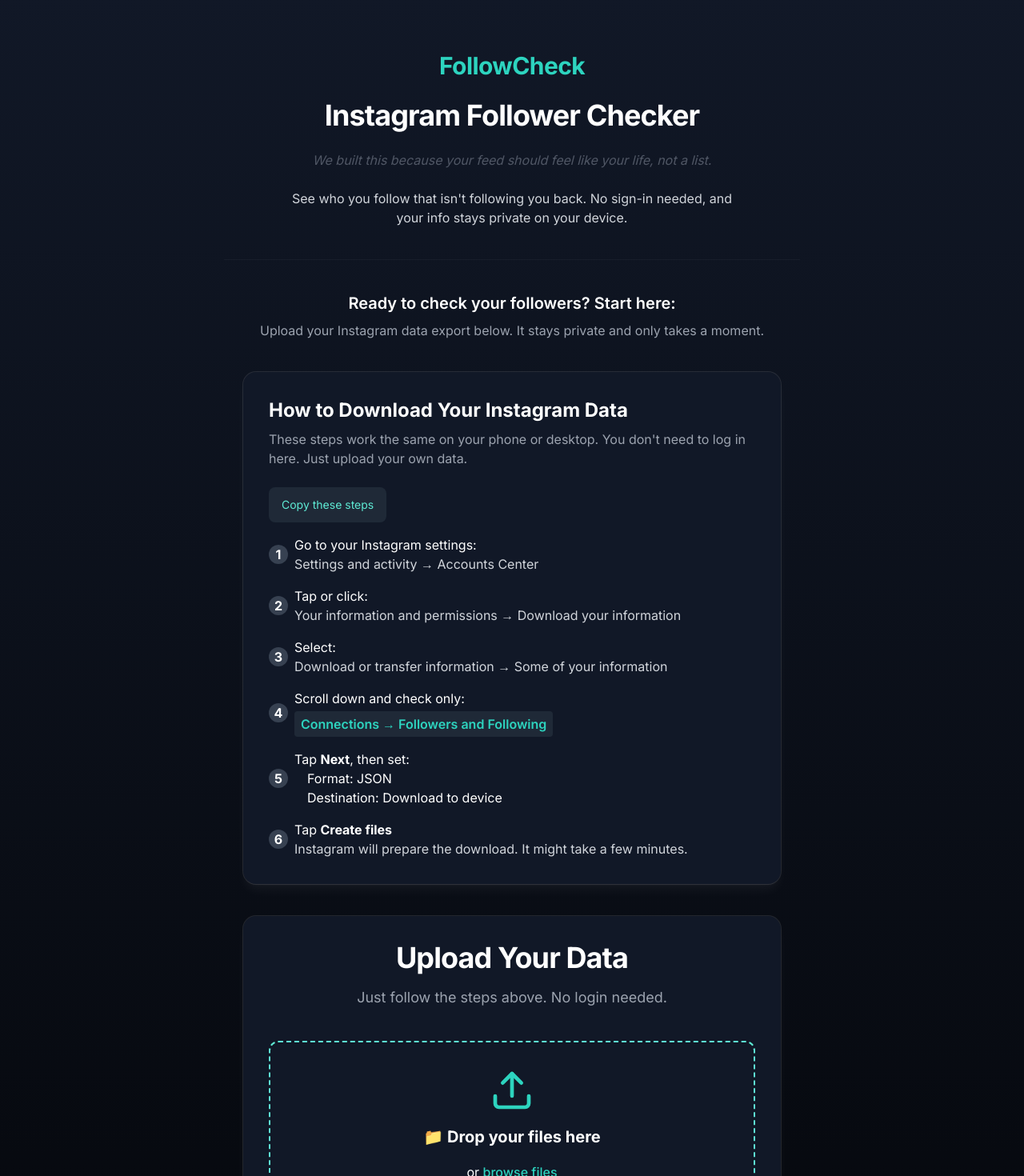
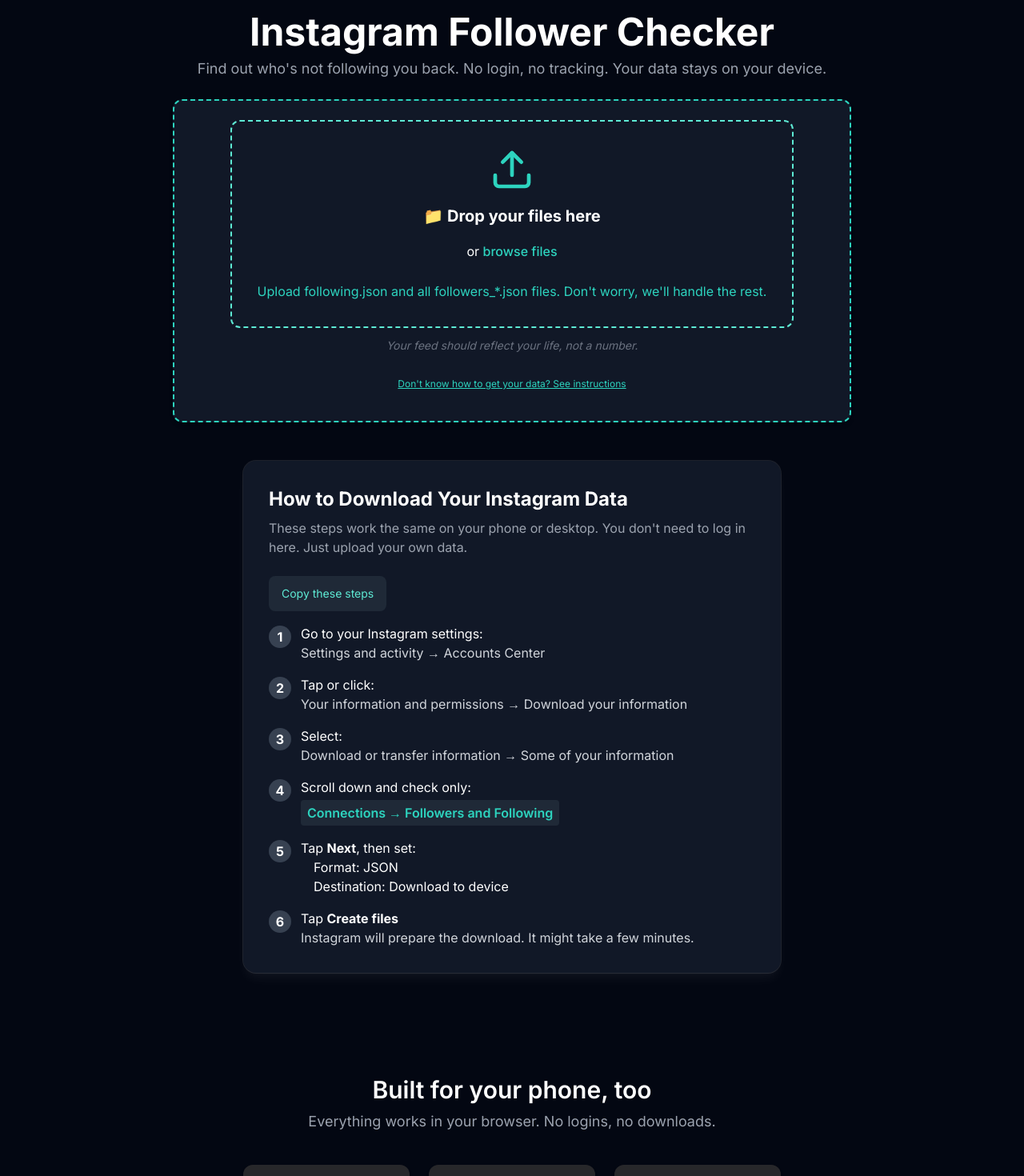
Before and after one commit to zlizzle/Follower-Checker, a React (Vite) app: page / in a window 1280 px wide. Shown: the part 80-1550 px from the top of the page at 80% size. Built offline with nearby package versions, Linux system fonts and the light colour scheme.

Commit message:
Polished UX to remove adjust cramped text

```diff
--- a/src/App.jsx
+++ b/src/App.jsx
@@ -415,97 +415,16 @@
       </header>
 
       {/* Main Content */}
-      <main className="pt-16">
-        <div className="min-h-screen bg-gradient-to-b from-gray-900 to-black transition-all duration-300">
-          <div className="max-w-3xl mx-auto py-20 px-6 space-y-10">
-            {/* Header */}
-            <header className="text-center space-y-6">
-              <div className="text-3xl font-bold text-teal-400 tracking-tight mb-2 select-none" style={{fontFamily: 'Inter, sans-serif', letterSpacing: '-0.02em'}}>FollowCheck</div>
-              <h1 className="text-4xl font-bold text-white tracking-tight max-w-2xl mx-auto">Instagram Follower Checker</h1>
-              <p className="text-base text-gray-500 italic text-center max-w-xl mx-auto mt-2 mb-2 truncate" style={{fontWeight: 400, fontSize: '1rem', opacity: 0.7, whiteSpace: 'nowrap', overflow: 'hidden', textOverflow: 'ellipsis'}}>We built this because your feed should feel like your life, not a list.</p>
-              <p className="text-base text-gray-300 max-w-xl mx-auto mt-2 mb-4">See who you follow that isn't following you back. No sign-in needed, and your info stays private on your device.</p>
-            </header>
+      <main className="max-w-4xl mx-auto py-24 px-6">
+        <div className="text-center">
+          <h1 className="text-4xl md:text-5xl font-bold text-white">Instagram Follower Checker</h1>
+          <p className="text-lg text-gray-400 mt-2">
+            Find out who's not following you back. No login, no tracking. Your data stays on your device.
+          </p>
 
-            {/* Visual cue divider */}
-            <hr className="my-10 border-t border-white/10 opacity-40" />
-
-            {/* Transition heading and explanation */}
-            <div className="text-center mb-8">
-              <h2 className="text-xl font-semibold text-white mb-2">Ready to check your followers? Start here:</h2>
-              <p className="text-base text-gray-400">Upload your Instagram data export below. It stays private and only takes a moment.</p>
-            </div>
-
-            {/* Instructional Section: How to Download Your Instagram Data */}
-            <section className={`bg-gray-900 rounded-2xl shadow-lg shadow-white/5 ring-1 ring-white/10 p-8 max-w-2xl mx-auto mb-16 mt-12 transition-opacity duration-1000 ${showInstructionsFade ? 'opacity-100 translate-y-0' : 'opacity-0 translate-y-4'}`}>
-              <h2 className="text-2xl font-bold text-white mb-2">How to Download Your Instagram Data</h2>
-              <p className="text-base text-gray-400 mb-6">These steps work the same on your phone or desktop. You don't need to log in here. Just upload your own data.</p>
-              <div className="flex flex-col sm:flex-row sm:items-center sm:justify-between mb-4 gap-2">
-                <button
-                  onClick={handleCopySteps}
-                  className="inline-flex items-center gap-2 px-4 py-2 rounded-lg bg-gray-800 text-sm text-teal-300 hover:bg-gray-700 transition-all duration-200"
-                  aria-label="Copy these steps"
-                >
-                  <span>Copy these steps</span>
-                  {copySuccess && <span className="text-teal-400">Copied!</span>}
-                </button>
-              </div>
-              <ol className="space-y-4 text-base text-white">
-                <li className="flex items-center gap-2"><span className={`w-6 h-6 flex items-center justify-center rounded-full font-bold ${results ? 'bg-teal-400 text-white' : 'bg-gray-700 text-white'}`}>1</span> <span>Go to your Instagram settings:<br /><span className="text-gray-300">Settings and activity → Accounts Center</span></span></li>
-                <li className="flex items-center gap-2"><span className={`w-6 h-6 flex items-center justify-center rounded-full font-bold ${results ? 'bg-teal-400 text-white' : 'bg-gray-700 text-white'}`}>2</span> <span>Tap or click:<br /><span className="text-gray-300">Your information and permissions → Download your information</span></span></li>
-                <li className="flex items-center gap-2"><span className={`w-6 h-6 flex items-center justify-center rounded-full font-bold ${results ? 'bg-teal-400 text-white' : 'bg-gray-700 text-white'}`}>3</span> <span>Select:<br /><span className="text-gray-300">Download or transfer information → Some of your information</span></span></li>
-                <li className="flex items-center gap-2"><span className={`w-6 h-6 flex items-center justify-center rounded-full font-bold ${results ? 'bg-teal-400 text-white' : 'bg-gray-700 text-white'}`}>4</span> <span>Scroll down and check only:<br /><span className="inline-block mt-1 px-2 py-1 bg-gray-800 rounded text-teal-400 font-semibold">Connections → Followers and Following</span></span></li>
-                <li className="flex items-center gap-2"><span className={`w-6 h-6 flex items-center justify-center rounded-full font-bold ${results ? 'bg-teal-400 text-white' : 'bg-gray-700 text-white'}`}>5</span> <span>Tap <span className="font-bold">Next</span>, then set:<br />
-                  <span className="ml-4">Format: JSON</span><br />
-                  <span className="ml-4">Destination: Download to device</span></span></li>
-                <li className="flex items-center gap-2"><span className={`w-6 h-6 flex items-center justify-center rounded-full font-bold ${results ? 'bg-teal-400 text-white' : 'bg-gray-700 text-white'}`}>6</span> <span>Tap <span className="font-bold">Create files</span><br /><span className="text-gray-300">Instagram will prepare the download. It might take a few minutes.</span></span></li>
-              </ol>
-            </section>
-
-            {/* Upload Section */}
-            <section className={`bg-gray-900 rounded-2xl shadow-lg shadow-white/5 ring-1 ring-white/10 p-8 max-w-2xl mx-auto transition-all duration-200 ${uploadGlow ? 'ring-2 ring-teal-400/60 shadow-teal-400/10' : ''}`}>
-              <div className="text-center mb-10 flex flex-col items-center gap-2">
-                <h2 className="text-4xl font-bold text-white tracking-tight mb-2">Upload Your Data</h2>
-                <p className="text-lg text-gray-400">Just follow the steps above. No login needed.</p>
-
-                {/* Error Display */}
-                {error && (
-                  <div className="w-full mt-4 p-4 bg-red-50 dark:bg-red-900/20 border border-red-200 dark:border-red-800 rounded-lg">
-                    <div className="flex items-center gap-2 text-red-600 dark:text-red-400">
-                      <AlertCircle className="w-5 h-5" />
-                      <span className="font-medium">{error}</span>
-                    </div>
-                  </div>
-                )}
-
-                {/* Warning Display */}
-                {warning && (
-                  <div className="w-full mt-4 p-4 bg-yellow-50 dark:bg-yellow-900/20 border border-yellow-200 dark:border-yellow-800 rounded-lg">
-                    <div className="flex items-center gap-2 text-yellow-600 dark:text-yellow-400">
-                      <AlertCircle className="w-5 h-5" />
-                      <span className="font-medium">{warning}</span>
-                    </div>
-                  </div>
-                )}
-
-                {/* Mobile Upload Help */}
-                {isMobile && (
-                  <div className="w-full mt-4 p-4 bg-blue-50 dark:bg-blue-900/20 border border-blue-200 dark:border-blue-800 rounded-lg">
-                    <div className="flex items-center gap-2 text-blue-600 dark:text-blue-400">
-                      <span className="font-medium">Having trouble uploading on your phone? Tap 'Browse files' instead of dragging.</span>
-                    </div>
-                  </div>
-                )}
-
-                {/* Folder Upload Support Notice */}
-                {!supportsFolders && !showFallback && (
-                  <div className="w-full mt-4 p-4 bg-blue-50 dark:bg-blue-900/20 border border-blue-200 dark:border-blue-800 rounded-lg">
-                    <div className="flex items-center gap-2 text-blue-600 dark:text-blue-400">
-                      <span className="font-medium">If your device does not support folder uploads, you can manually select the files instead.</span>
-                    </div>
-                  </div>
-                )}
-              </div>
-
+          {/* Upload Area */}
+          <div className="mt-6 border-dashed border-2 border-teal-400 rounded-xl shadow-md hover:shadow-lg transition bg-gray-900 p-6 flex flex-col items-center">
+            {/* Upload UI (drag/drop or browse) */}
             <div
               className={`upload-zone ${isDragOver ? 'dragover' : ''} transition-all duration-200 ease-in-out ${isProcessing ? 'opacity-50 pointer-events-none' : ''}`}
               onDragOver={handleDragOver}
@@ -555,6 +474,63 @@
                 <div className="mt-4 text-green-400 text-sm font-semibold">Files uploaded successfully! You can now review your results below.</div>
               )}
             </div>
+
+            {/* Ethos line under upload UI */}
+            <div className="mt-3 text-sm italic text-gray-500 text-center">
+              Your feed should reflect your life, not a number.
+            </div>
+
+            {/* Instructional CTA below upload box */}
+            <div className="mt-4 text-xs text-teal-400 text-center">
+              <button onClick={() => setShowHelp(v => !v)} className="underline focus:outline-none">
+                Don't know how to get your data? See instructions
+              </button>
+            </div>
+          </div>
+        </div>
+
+        {/* Instructional Section: How to Download Your Instagram Data */}
+        <section className={`bg-gray-900 rounded-2xl shadow-lg shadow-white/5 ring-1 ring-white/10 p-8 max-w-2xl mx-auto mb-16 mt-12 transition-opacity duration-1000 ${showInstructionsFade ? 'opacity-100 translate-y-0' : 'opacity-0 translate-y-4'} instruction-section`}>
+          <h2 className="text-2xl font-bold text-white mb-2">How to Download Your Instagram Data</h2>
+          <p className="text-base text-gray-400 mb-6">These steps work the same on your phone or desktop. You don't need to log in here. Just upload your own data.</p>
+          <div className="flex flex-col sm:flex-row sm:items-center sm:justify-between mb-4 gap-2">
+            <button
+              onClick={handleCopySteps}
+              className="inline-flex items-center gap-2 px-4 py-2 rounded-lg bg-gray-800 text-sm text-teal-300 hover:bg-gray-700 transition-all duration-200"
+              aria-label="Copy these steps"
+            >
+              <span>Copy these steps</span>
+              {copySuccess && <span className="text-teal-400">Copied!</span>}
+            </button>
+          </div>
+          <ol className="space-y-4 text-base text-white">
+            <li className="flex items-start gap-3">
+              <span className="flex items-center justify-center w-7 h-7 min-w-[1.75rem] min-h-[1.75rem] rounded-full font-bold bg-gray-700 text-white text-base mt-0.5">1</span>
+              <span>Go to your Instagram settings:<br /><span className="text-gray-300">Settings and activity → Accounts Center</span></span>
+            </li>
+            <li className="flex items-start gap-3">
+              <span className="flex items-center justify-center w-7 h-7 min-w-[1.75rem] min-h-[1.75rem] rounded-full font-bold bg-gray-700 text-white text-base mt-0.5">2</span>
+              <span>Tap or click:<br /><span className="text-gray-300">Your information and permissions → Download your information</span></span>
+            </li>
+            <li className="flex items-start gap-3">
+              <span className="flex items-center justify-center w-7 h-7 min-w-[1.75rem] min-h-[1.75rem] rounded-full font-bold bg-gray-700 text-white text-base mt-0.5">3</span>
+              <span>Select:<br /><span className="text-gray-300">Download or transfer information → Some of your information</span></span>
+            </li>
+            <li className="flex items-start gap-3">
+              <span className="flex items-center justify-center w-7 h-7 min-w-[1.75rem] min-h-[1.75rem] rounded-full font-bold bg-gray-700 text-white text-base mt-0.5">4</span>
+              <span>Scroll down and check only:<br /><span className="inline-block mt-1 px-2 py-1 bg-gray-800 rounded text-teal-400 font-semibold">Connections → Followers and Following</span></span>
+            </li>
+            <li className="flex items-start gap-3">
+              <span className="flex items-center justify-center w-7 h-7 min-w-[1.75rem] min-h-[1.75rem] rounded-full font-bold bg-gray-700 text-white text-base mt-0.5">5</span>
+              <span>Tap <span className="font-bold">Next</span>, then set:<br />
+                <span className="ml-4">Format: JSON</span><br />
+                <span className="ml-4">Destination: Download to device</span></span>
+            </li>
+            <li className="flex items-start gap-3">
+              <span className="flex items-center justify-center w-7 h-7 min-w-[1.75rem] min-h-[1.75rem] rounded-full font-bold bg-gray-700 text-white text-base mt-0.5">6</span>
+              <span>Tap <span className="font-bold">Create files</span><br /><span className="text-gray-300">Instagram will prepare the download. It might take a few minutes.</span></span>
+            </li>
+          </ol>
         </section>
 
         {/* Mobile Screenshot Section */}
@@ -869,8 +845,6 @@
             )}
           </div>
         )}
-          </div>
-        </div>
       </main>
     </div>
   );
--- a/src/index.css
+++ b/src/index.css
@@ -82,6 +82,10 @@
     @apply text-sm text-gray-500 dark:text-gray-400;
   }
 
+  .instruction-section {
+    @apply p-8;
+  }
+
   /* Mobile-specific improvements */
   @media (max-width: 768px) {
     .btn-primary, .btn-secondary {
@@ -99,5 +103,9 @@
     .card {
       @apply p-4;
     }
+
+    .instruction-section {
+      @apply p-3;
+    }
   }
 }
```
Lines whose indentation alone changed are shown as unchanged.
